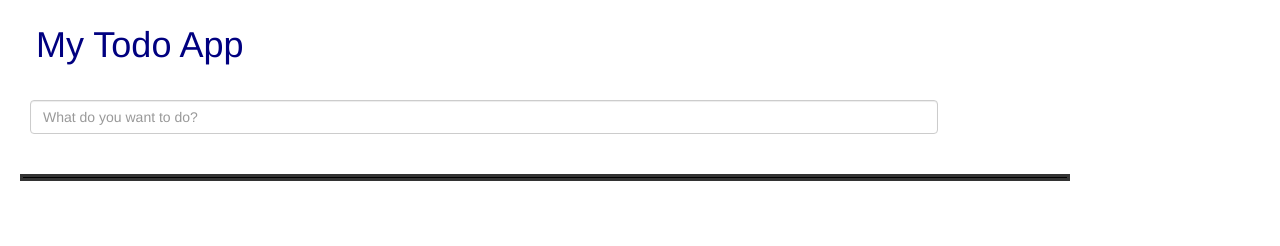
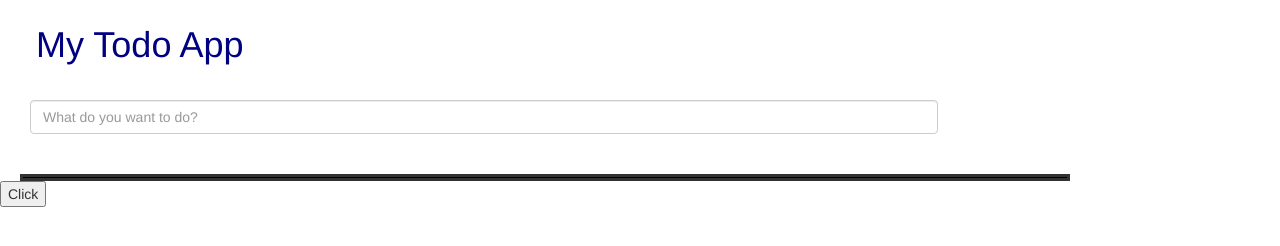
Before and after one commit to dshahnj/dopt, a website: page app/index.html in a window 1280 px wide. Drawn offline with nearby package versions, Linux system fonts and the light colour scheme; no server answers.

Commit message:
new button added

```diff
--- a/app/index.html
+++ b/app/index.html
@@ -47,6 +47,7 @@
 			<button type="button" class="btn  hideBtn2" >Completed</button>
 			<button type="button" class="btn  hideBtn3" >Pending</button>
 		</div>
+		<div><button>Click</button></div>
 	</div>
 
 
```
